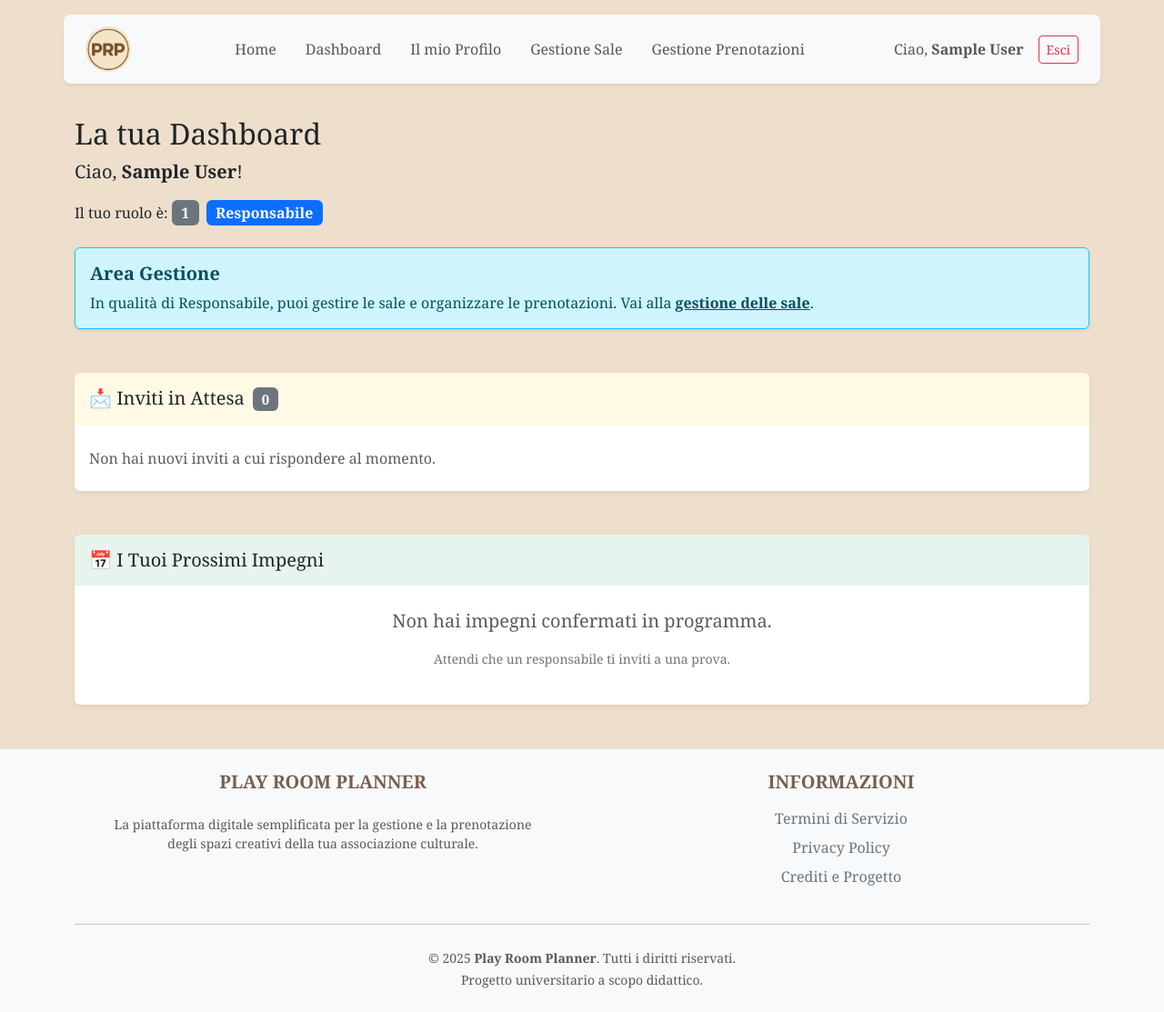
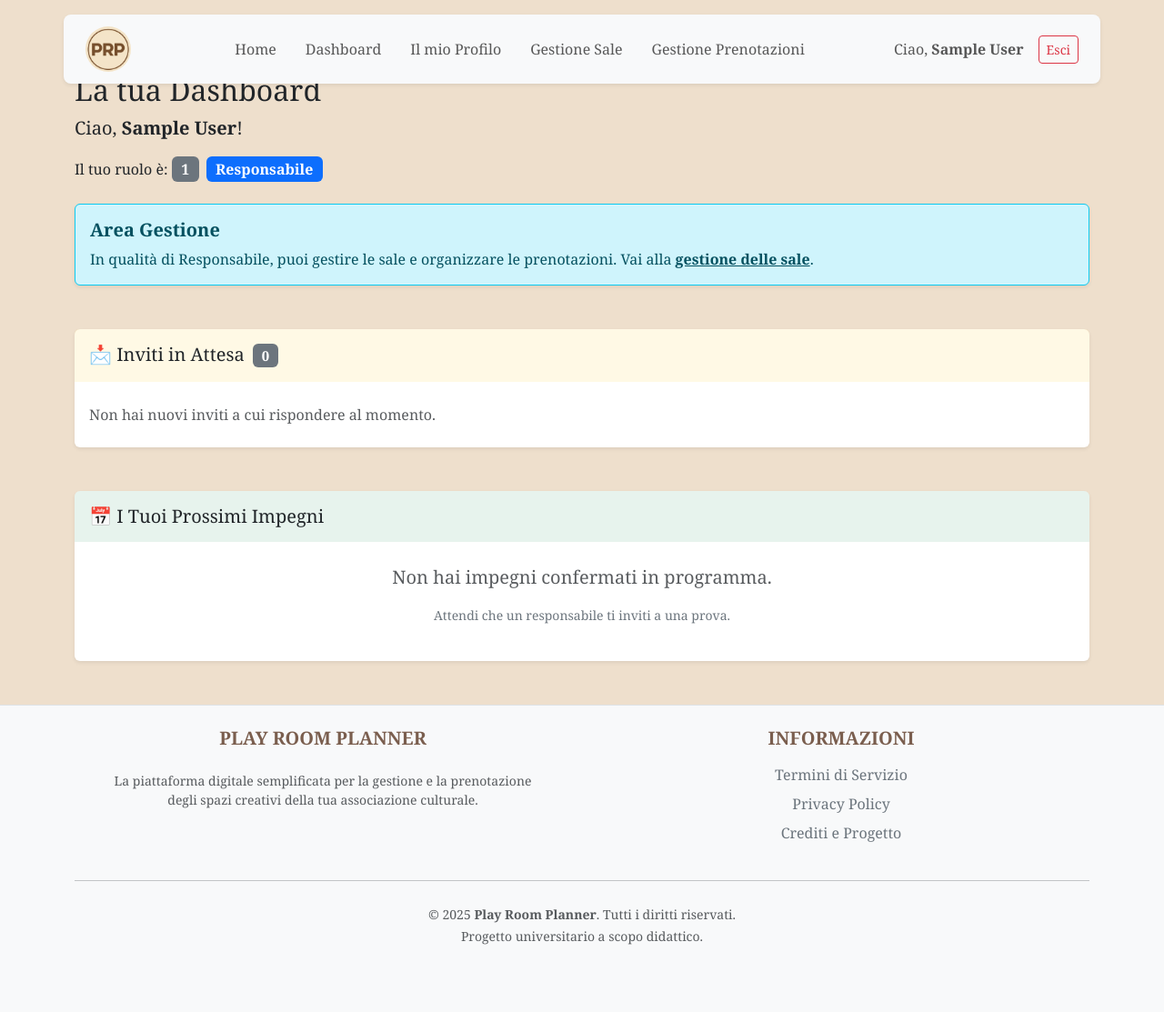
Before and after one commit to pietrobertoncini/Progetto_PW_2025-2026, a PHP site: page /dashboard.php in a window 1280 px wide. Shown: the whole page at 91% size. After the commit the page ends 1039 px from the top, so only its background shows below. Run offline with PHP 8.4, Linux system fonts and the light colour scheme; the visitor is signed in with stand-in values (Sample User, id 1); data comes from the database, SQL or seed files in the repository.

Commit message:
Commit di dashboard

```diff
--- a/dashboard.php
+++ b/dashboard.php
@@ -35,7 +35,7 @@ if (isset($cid)) {
 
     <?php include 'common/navbar.php'; ?>
 
-    <div class="container my-5">
+    <div class="container mb-5">
 
         <div class="mb-4">
             <h2>La tua Dashboard</h2>
@@ -167,7 +167,7 @@ if (isset($cid)) {
                                                 <input type="hidden" name="risposta" value="rifiutato">
                                                 <input type="hidden" name="motivazione" value="Disdetta successiva dall'utente">
 
-                                                <button type="submit" class="btn btn-sm btn-outline-secondary" onclick="return confirm('Sei sicuro di voler disdire?');">Disdici</button>
+                                                <button type="submit" class="btn btn-sm btn-outline-secondary disabled" onclick="return confirm('Sei sicuro di voler disdire?');">Disdici</button>
                                             </form>
                                         </td>
                                     </tr>
```
